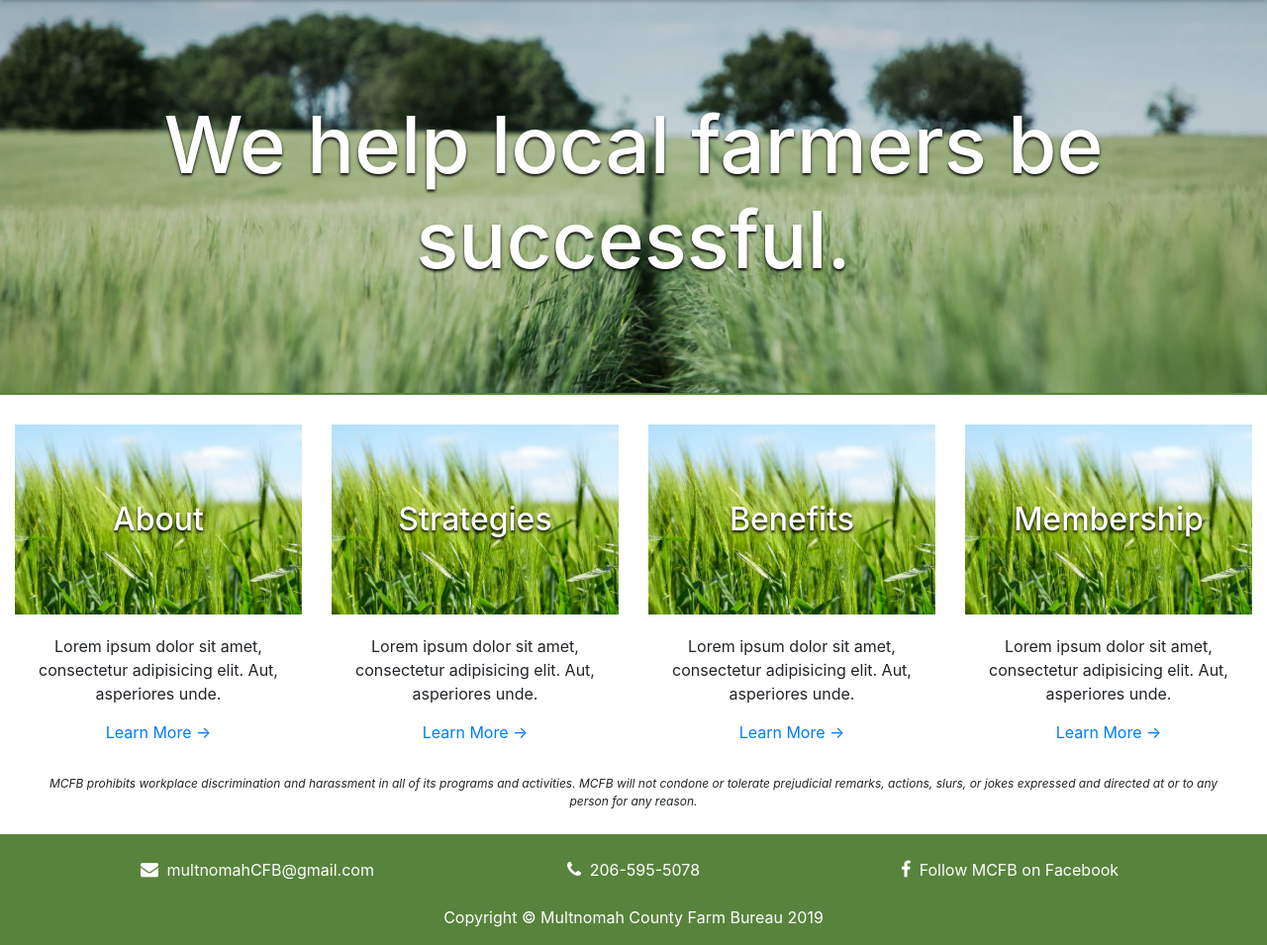
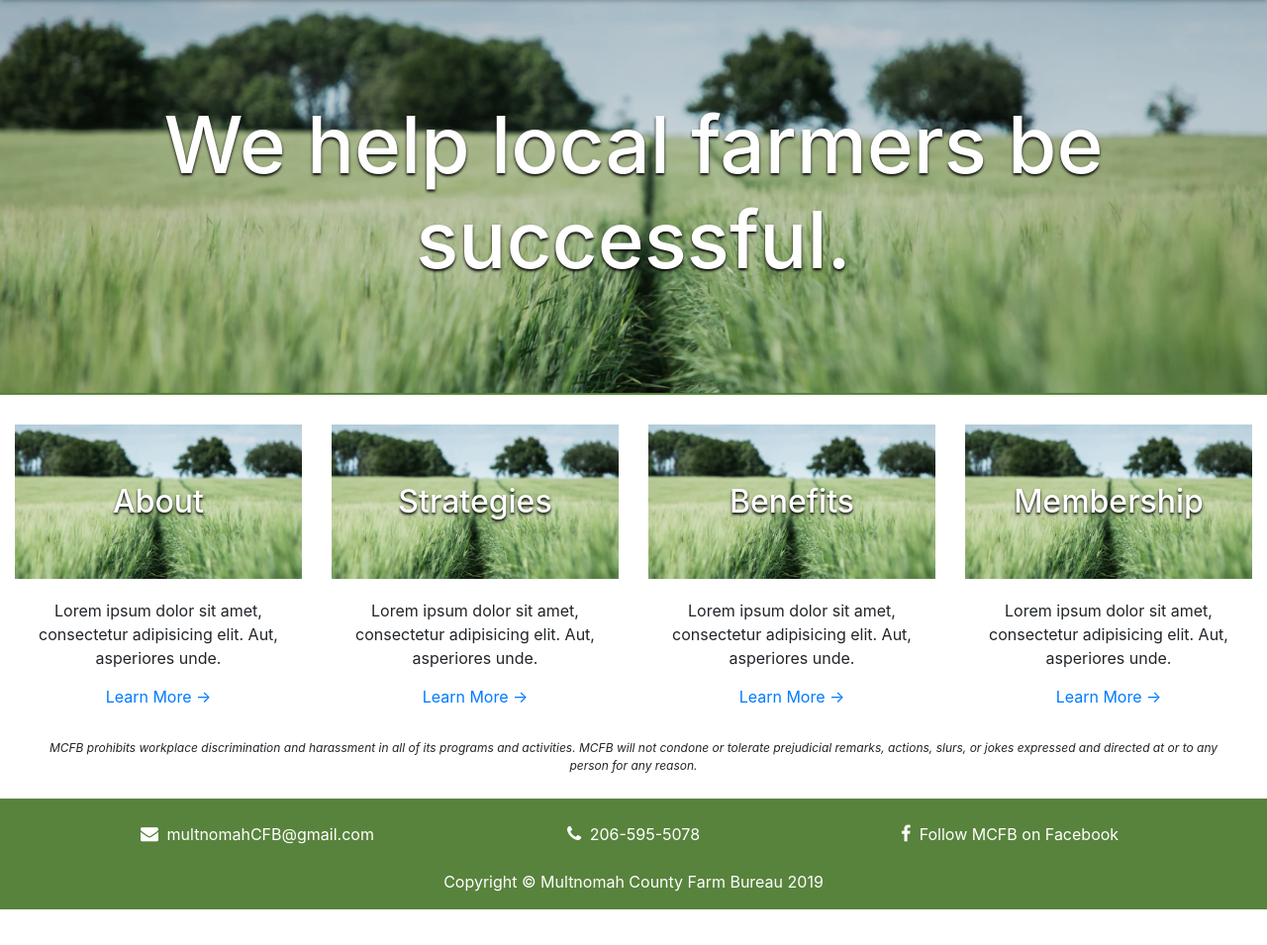
Before and after one commit to MarcLignarius/MCFB-v3.0, a PHP site: page / in a window 1280 px wide. Shown: the part 101-1056 px from the top of the page at 99% size. After the commit the page ends 1020 px from the top, so only its background shows below. Run offline with PHP 8.4, Linux system fonts and the light colour scheme.

Commit message:
replace placeholder image

```diff
--- a/index.php
+++ b/index.php
@@ -9,7 +9,7 @@
         <div class="col-lg-3 mb-3">
             <div class="card h-100 text-center" style="border-radius: 0px; border: none">
                 <div class="image-text-container">
-                    <img style="width: 100%" src="../images/placeholder.jpg" alt="">
+                    <img style="width: 100%" src="../images/placeholder.png" alt="">
                     <h2 class="card-title">About</h2>
                 </div>
                 <div class="card-body">
@@ -25,7 +25,7 @@
         <div class="col-lg-3 mb-3">
             <div class="card h-100 text-center" style="border-radius: 0px; border: none">
                 <div class="image-text-container">
-                    <img style="width: 100%" src="../images/placeholder.jpg" alt="">
+                    <img style="width: 100%" src="../images/placeholder.png" alt="">
                     <h2 class="card-title">Strategies</h2>
                 </div>
                 <div class="card-body">
@@ -41,7 +41,7 @@
         <div class="col-lg-3 mb-3">
             <div class="card h-100 text-center" style="border-radius: 0px; border: none">
                 <div class="image-text-container">
-                    <img style="width: 100%" src="../images/placeholder.jpg" alt="">
+                    <img style="width: 100%" src="../images/placeholder.png" alt="">
                     <h2 class="card-title">Benefits</h2>
                 </div>
                 <div class="card-body">
@@ -57,7 +57,7 @@
         <div class="col-lg-3 mb-3">
             <div class="card h-100 text-center" style="border-radius: 0px; border: none">
                 <div class="image-text-container">
-                    <img style="width: 100%" src="../images/placeholder.jpg" alt="">
+                    <img style="width: 100%" src="../images/placeholder.png" alt="">
                     <h2 class="card-title">Membership</h2>
                 </div>
                 <div class="card-body">
```
Also changed, not shown: images/placeholder.jpg (deleted), images/placeholder.png (added).
